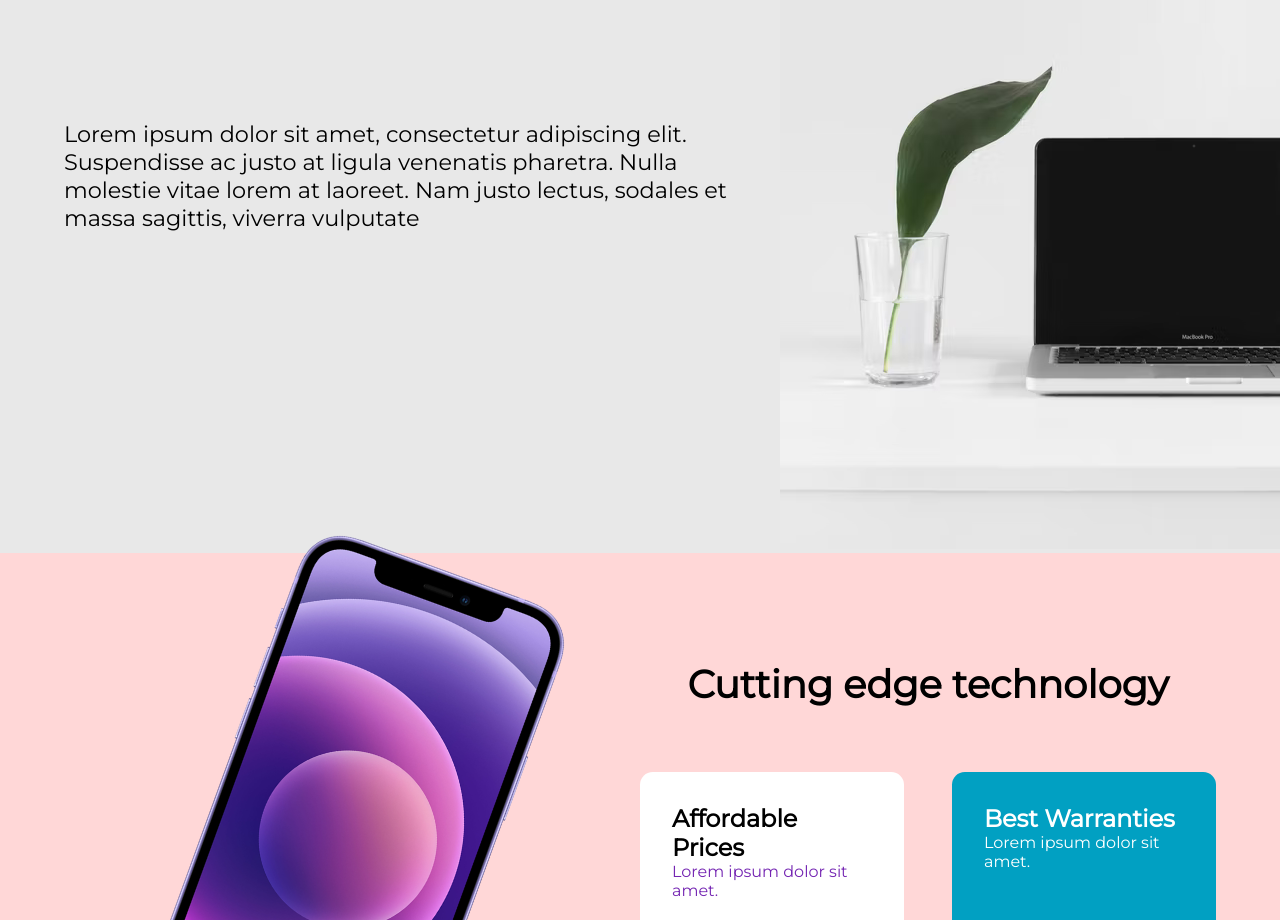
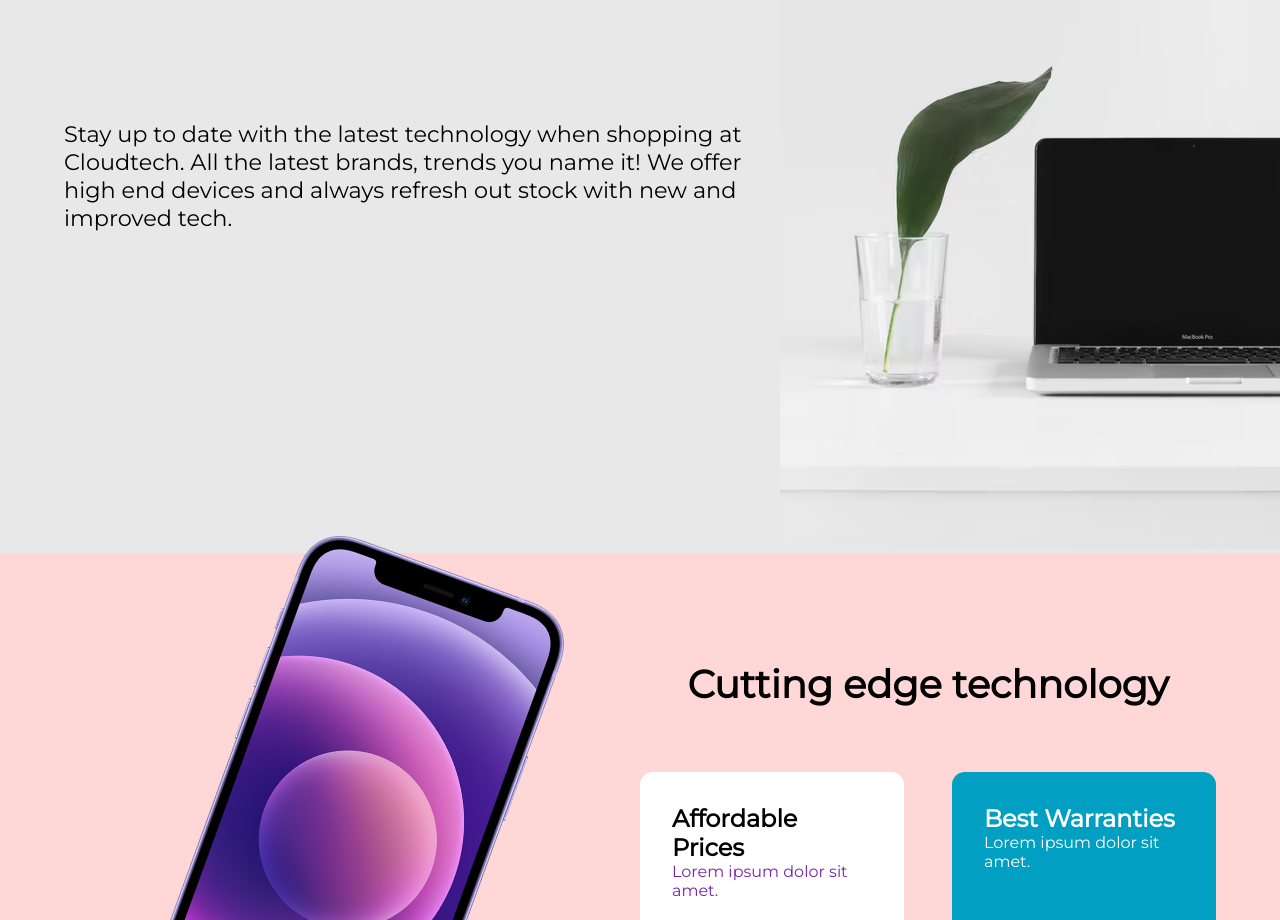
Before and after one commit to Zabzx/cloudtech, a React (Create React App) app: page / in a window 1280 px wide. Shown: the part 1040-1960 px from the top of the page. Built offline with nearby package versions, Linux system fonts and the light colour scheme.

Commit message:
showcase1 typography improvements

```diff
--- a/src/components/Showcase1/Showcase1.jsx
+++ b/src/components/Showcase1/Showcase1.jsx
@@ -9,7 +9,7 @@ const Showcase1 = () => {
 
         <div className="s1-flex">
             <div className="s1-text">
-                <p>Lorem ipsum dolor sit amet, consectetur adipiscing elit. Suspendisse ac justo at ligula venenatis pharetra. Nulla molestie vitae lorem at laoreet. Nam justo lectus, sodales et massa sagittis, viverra vulputate</p>
+                <p>Stay up to date with the latest technology when shopping at Cloudtech. All the latest brands, trends you name it! We offer high end devices and always refresh out stock with new and improved tech.</p>
             </div>
 
             <div className="s1-img">
```
